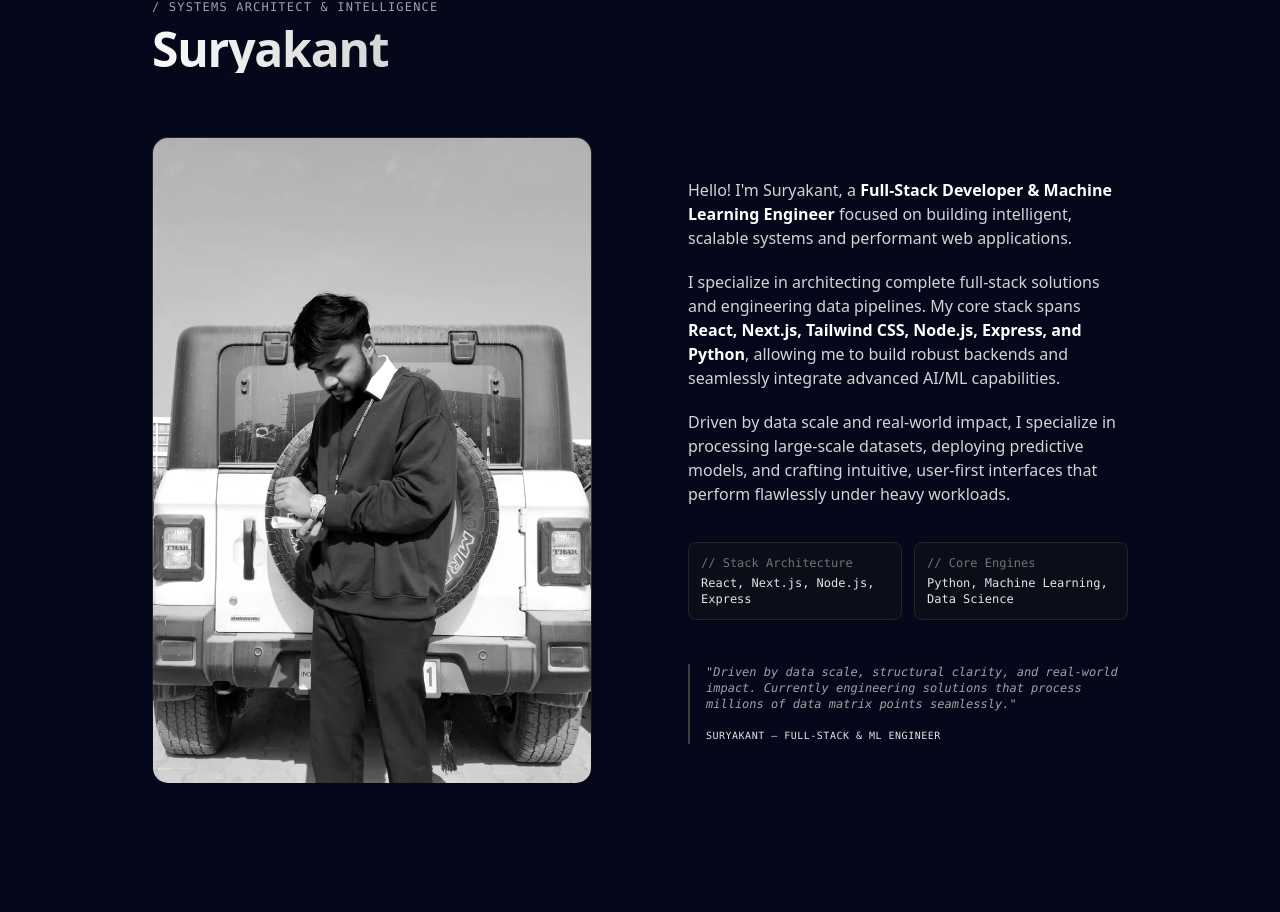
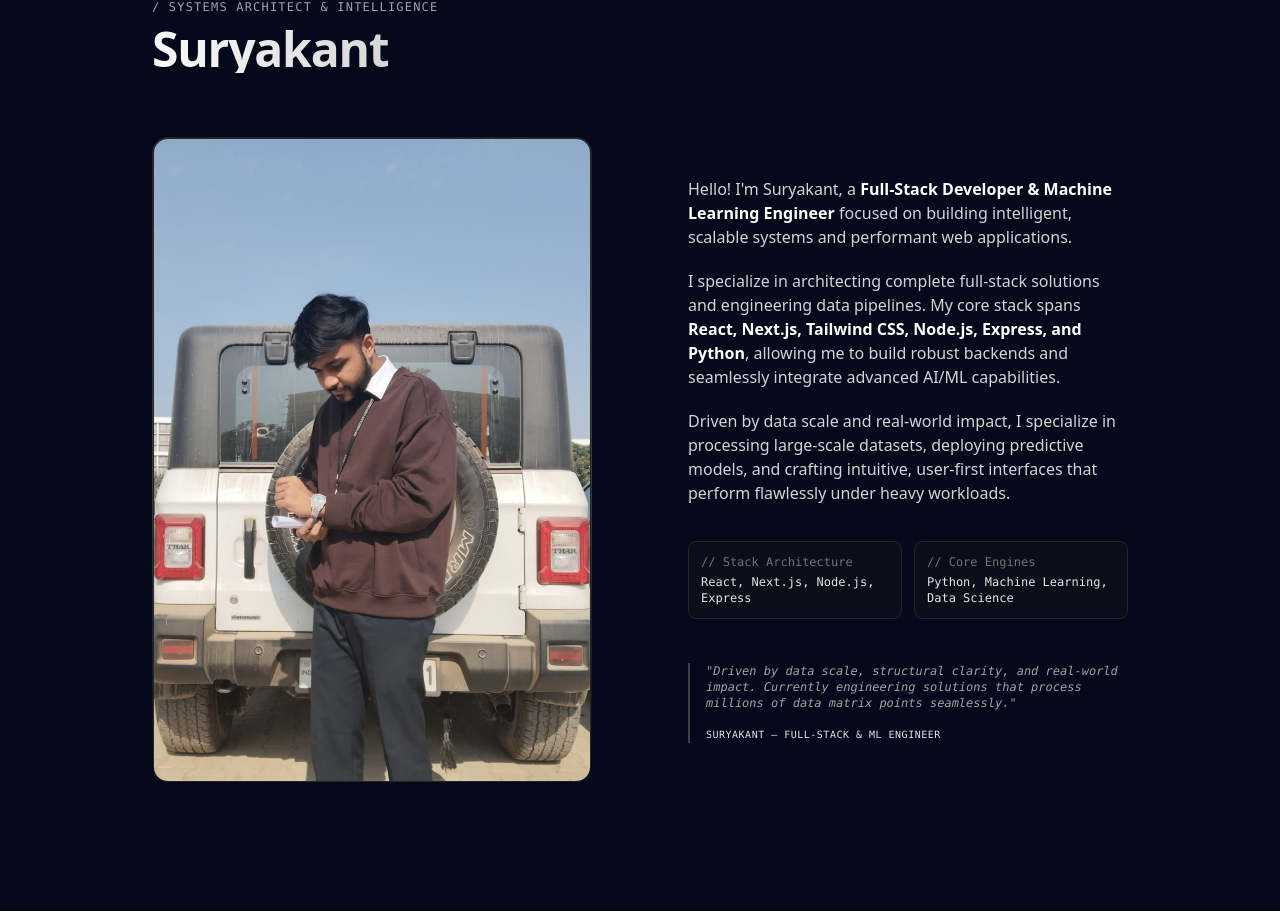
Before and after one commit to suryaaxc/Portfolio, a React (Vite) app: page / in a window 1280 px wide. Shown: the part 935-1847 px from the top of the page. Built offline with nearby package versions, Linux system fonts and the light colour scheme.

Commit message:
style: native theme integration without filters

```diff
--- a/src/pages/About/About.jsx
+++ b/src/pages/About/About.jsx
@@ -16,13 +16,13 @@ export default function About() {
 
           <div className="grid gap-6 sm:grid-cols-2 md:gap-12 lg:gap-24 items-center">
 
-            {/* Left Image Section with subtle styling */}
-            <div className="relative mb-6 sm:mb-0 group">
+            {/* Left Image Section - Original Colors with clean border */}
+            <div className="relative mb-6 sm:mb-0">
               <div className="bg-gradient-to-b aspect-76/59 relative rounded-2xl p-px from-neutral-800 via-neutral-700 to-transparent">
                 <img
                   src={HeroImg}
-                  className="rounded-[15px] shadow block filter grayscale contrast-125 hover:grayscale-0 transition-all duration-500 object-cover w-full h-full"
-                  alt="Suryakant developer illustration"
+                  className="rounded-[15px] shadow block object-cover w-full h-full border border-neutral-800"
+                  alt="Suryakant"
                   width={1207}
                   height={929}
                 />
```
